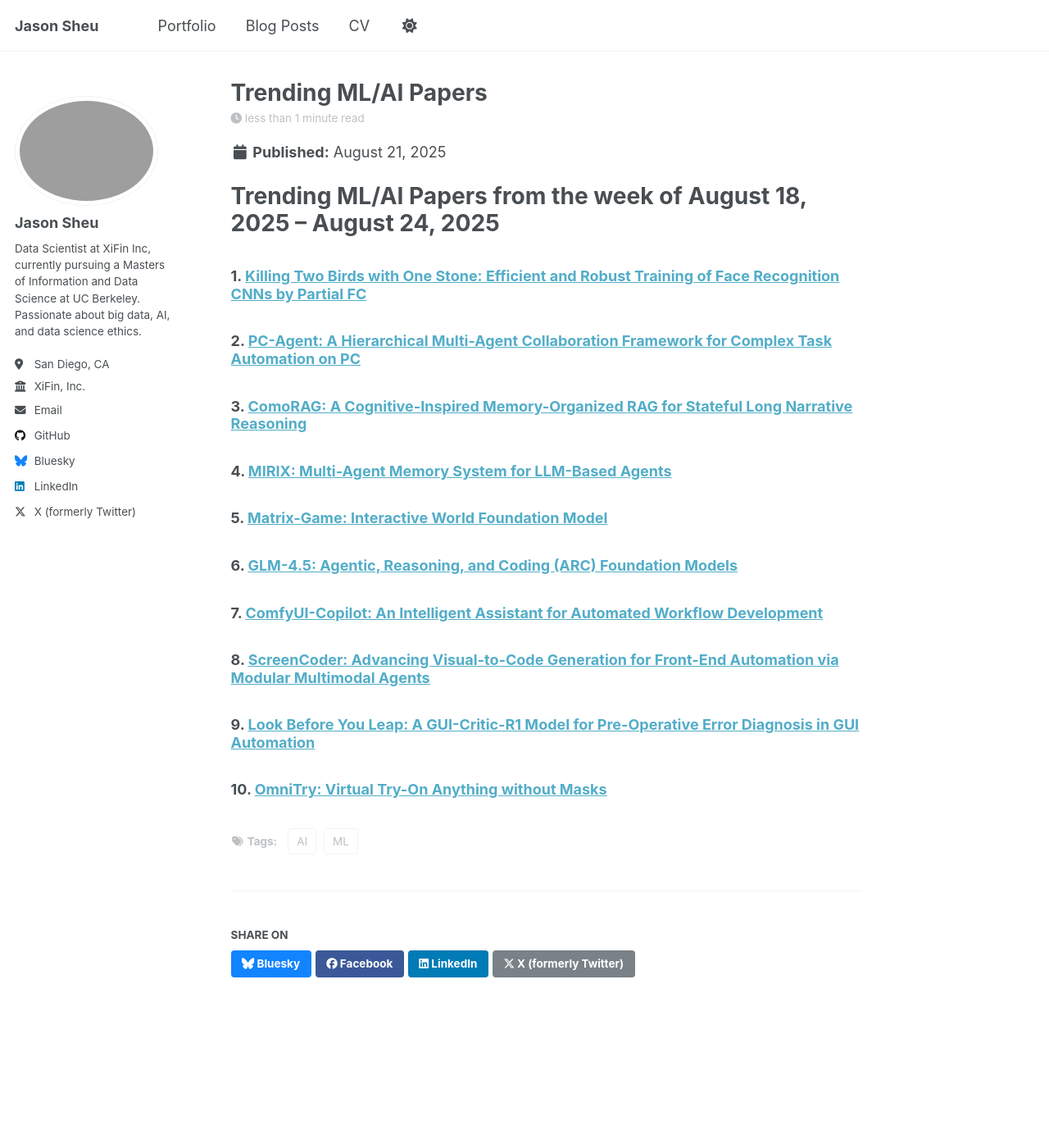
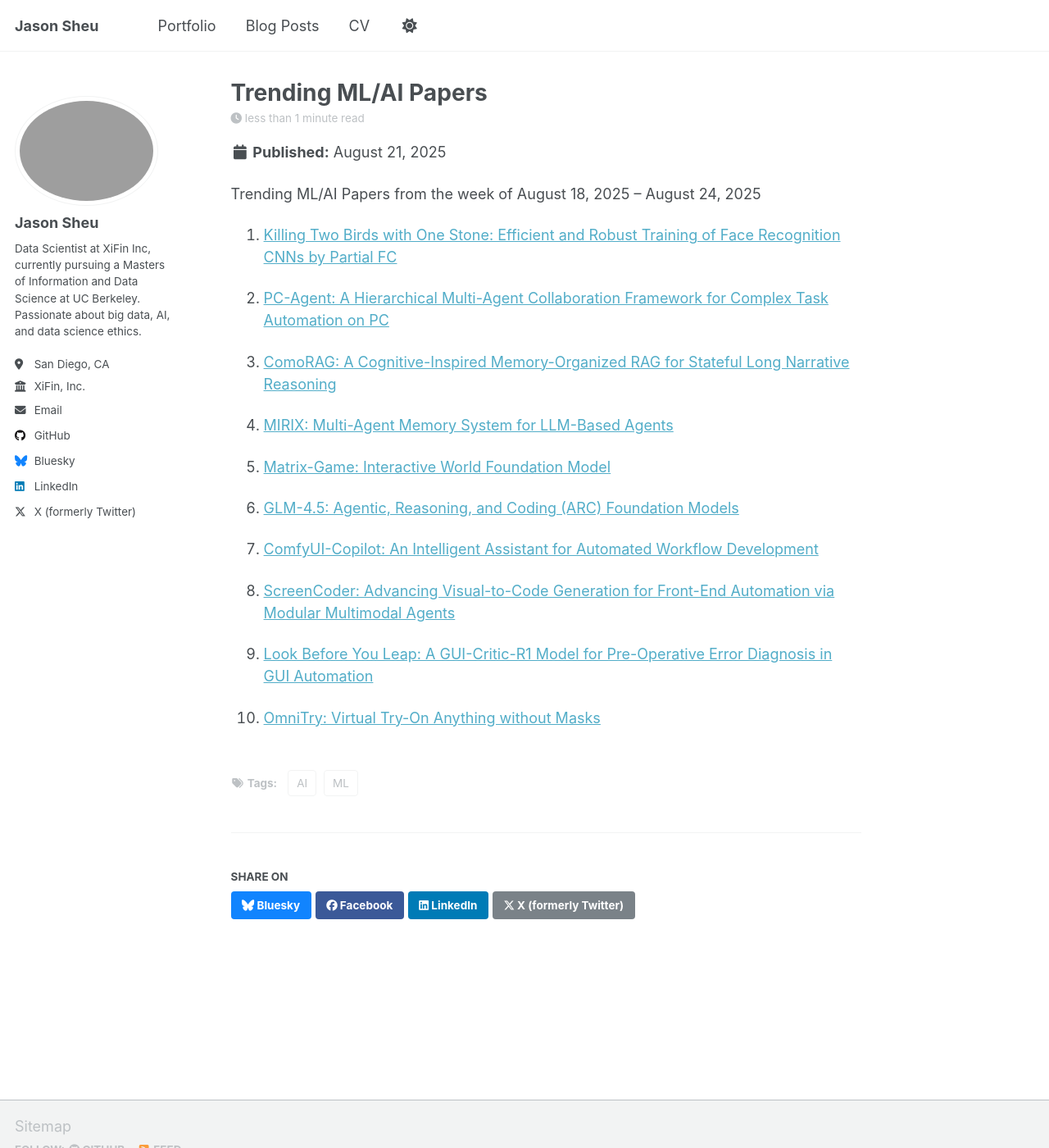
Before and after one commit to jasonsheu/jasonsheu.github.io, a Jekyll site: the page built from _posts/2025-08-21-trending-ml-papers.md, in a window 1280 px wide and 1400 px high. Shown: the whole window at 82% size. Built offline with Jekyll 4.4.1, drawn with Linux system fonts in a browser that asks for light colours; a script that is not in the unit is left out.

Commit message:
Update 2025-08-21-trending-ml-papers.md

```diff
--- a/_posts/2025-08-21-trending-ml-papers.md
+++ b/_posts/2025-08-21-trending-ml-papers.md
@@ -7,24 +7,24 @@ tags:
   - AI
 ---
 
-# Trending ML/AI Papers from the week of August 18, 2025 – August 24, 2025
+Trending ML/AI Papers from the week of August 18, 2025 – August 24, 2025
 
-### 1. [Killing Two Birds with One Stone: Efficient and Robust Training of Face Recognition CNNs by Partial FC](https://huggingface.co/papers/2203.15565)
+1. [Killing Two Birds with One Stone: Efficient and Robust Training of Face Recognition CNNs by Partial FC](https://huggingface.co/papers/2203.15565)
 
-### 2. [PC-Agent: A Hierarchical Multi-Agent Collaboration Framework for Complex Task Automation on PC](https://huggingface.co/papers/2502.14282)
+2. [PC-Agent: A Hierarchical Multi-Agent Collaboration Framework for Complex Task Automation on PC](https://huggingface.co/papers/2502.14282)
 
-### 3. [ComoRAG: A Cognitive-Inspired Memory-Organized RAG for Stateful Long Narrative Reasoning](https://huggingface.co/papers/2508.10419)
+3. [ComoRAG: A Cognitive-Inspired Memory-Organized RAG for Stateful Long Narrative Reasoning](https://huggingface.co/papers/2508.10419)
 
-### 4. [MIRIX: Multi-Agent Memory System for LLM-Based Agents](https://huggingface.co/papers/2507.07957)
+4. [MIRIX: Multi-Agent Memory System for LLM-Based Agents](https://huggingface.co/papers/2507.07957)
 
-### 5. [Matrix-Game: Interactive World Foundation Model](https://huggingface.co/papers/2506.18701)
+5. [Matrix-Game: Interactive World Foundation Model](https://huggingface.co/papers/2506.18701)
 
-### 6. [GLM-4.5: Agentic, Reasoning, and Coding (ARC) Foundation Models](https://huggingface.co/papers/2508.06471)
+6. [GLM-4.5: Agentic, Reasoning, and Coding (ARC) Foundation Models](https://huggingface.co/papers/2508.06471)
 
-### 7. [ComfyUI-Copilot: An Intelligent Assistant for Automated Workflow Development](https://huggingface.co/papers/2506.05010)
+7. [ComfyUI-Copilot: An Intelligent Assistant for Automated Workflow Development](https://huggingface.co/papers/2506.05010)
 
-### 8. [ScreenCoder: Advancing Visual-to-Code Generation for Front-End Automation via Modular Multimodal Agents](https://huggingface.co/papers/2507.22827)
+8. [ScreenCoder: Advancing Visual-to-Code Generation for Front-End Automation via Modular Multimodal Agents](https://huggingface.co/papers/2507.22827)
 
-### 9. [Look Before You Leap: A GUI-Critic-R1 Model for Pre-Operative Error Diagnosis in GUI Automation](https://huggingface.co/papers/2506.04614)
+9. [Look Before You Leap: A GUI-Critic-R1 Model for Pre-Operative Error Diagnosis in GUI Automation](https://huggingface.co/papers/2506.04614)
 
-### 10. [OmniTry: Virtual Try-On Anything without Masks](https://huggingface.co/papers/2508.13632)
+10. [OmniTry: Virtual Try-On Anything without Masks](https://huggingface.co/papers/2508.13632)
```
